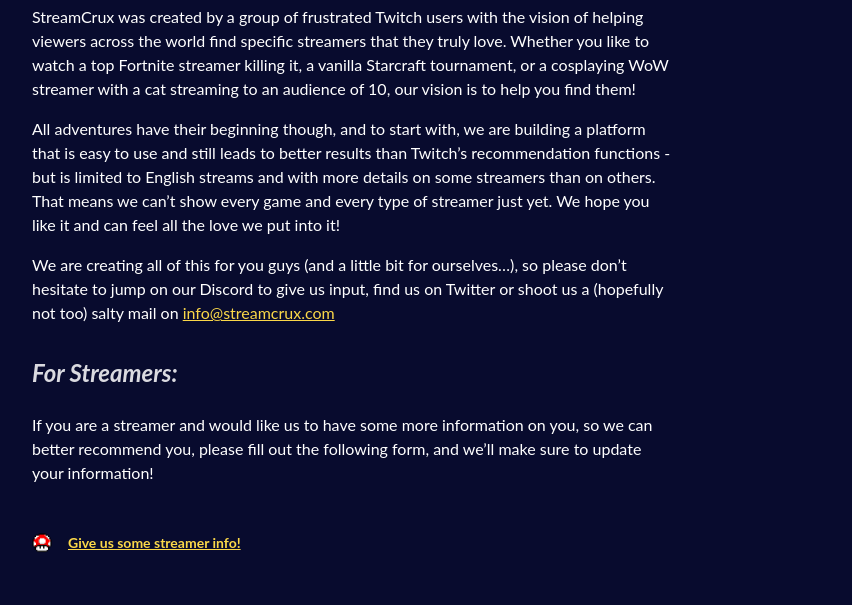
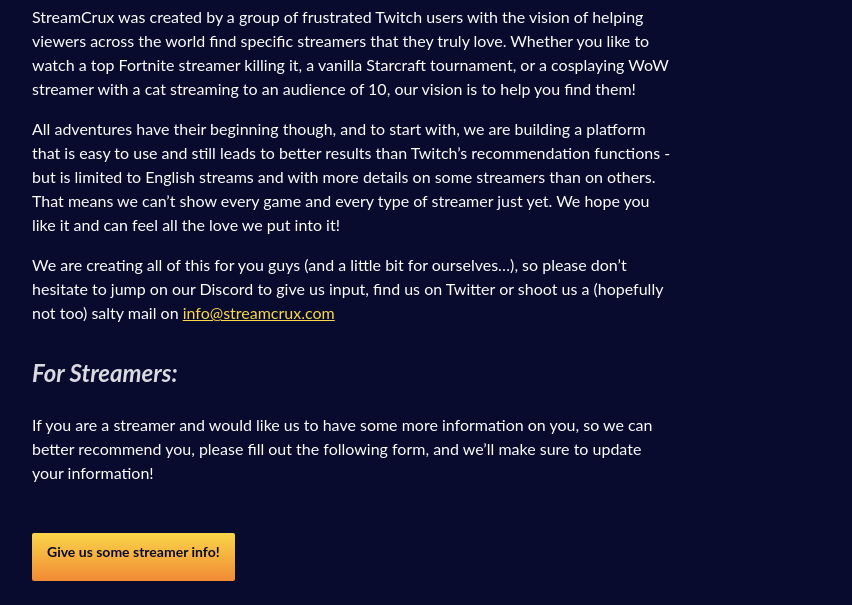
Before and after one commit to Thalandras/StreamCruxPrime, a plain HTML site: page streamcrux/about.html in a window 1280 px wide. Shown: the part 218-823 px from the top of the page, without its empty margins (288-1140 px from the left). Drawn offline with nearby package versions, Linux system fonts and the light colour scheme; a script that the page names is missing.

Commit message:
Added dummy blog link and changed about button

```diff
--- a/streamcrux/about.html
+++ b/streamcrux/about.html
@@ -59,7 +59,7 @@
       <p class="sub-header"><em>For Streamers:</em></p>
       <p class="paragraph">If you are a streamer and would like us to have some more information on you, so we can better recommend you, please fill out the following form, and we’ll make sure to update your information!</p>
     </div>
-    <div class="games-list missing-game"><a href="https://streamcrux.typeform.com/to/hipr4h" class="link-block-2 w-inline-block"><img src="images/powerup.gif" width="20" height="20" alt="" class="image"><p data-w-id="8600c6c6-c8ba-7c2c-21d9-795579590658">Give us some streamer info!</p></a></div>
+    <div class="games-list missing-game"><a href="https://streamcrux.typeform.com/to/hipr4h" class="button w-button"><p data-w-id="8600c6c6-c8ba-7c2c-21d9-795579590658">Give us some streamer info!</p></a></div>
   </div>
   <script src="https://code.jquery.com/jquery-3.3.1.min.js" type="text/javascript" integrity="sha256-FgpCb/KJQlLNfOu91ta32o/NMZxltwRo8QtmkMRdAu8=" crossorigin="anonymous"></script>
   <script src="js/webflow.js" type="text/javascript"></script>
```
Also changed, not shown: streamcrux/index.html (+1 -1 lines).
